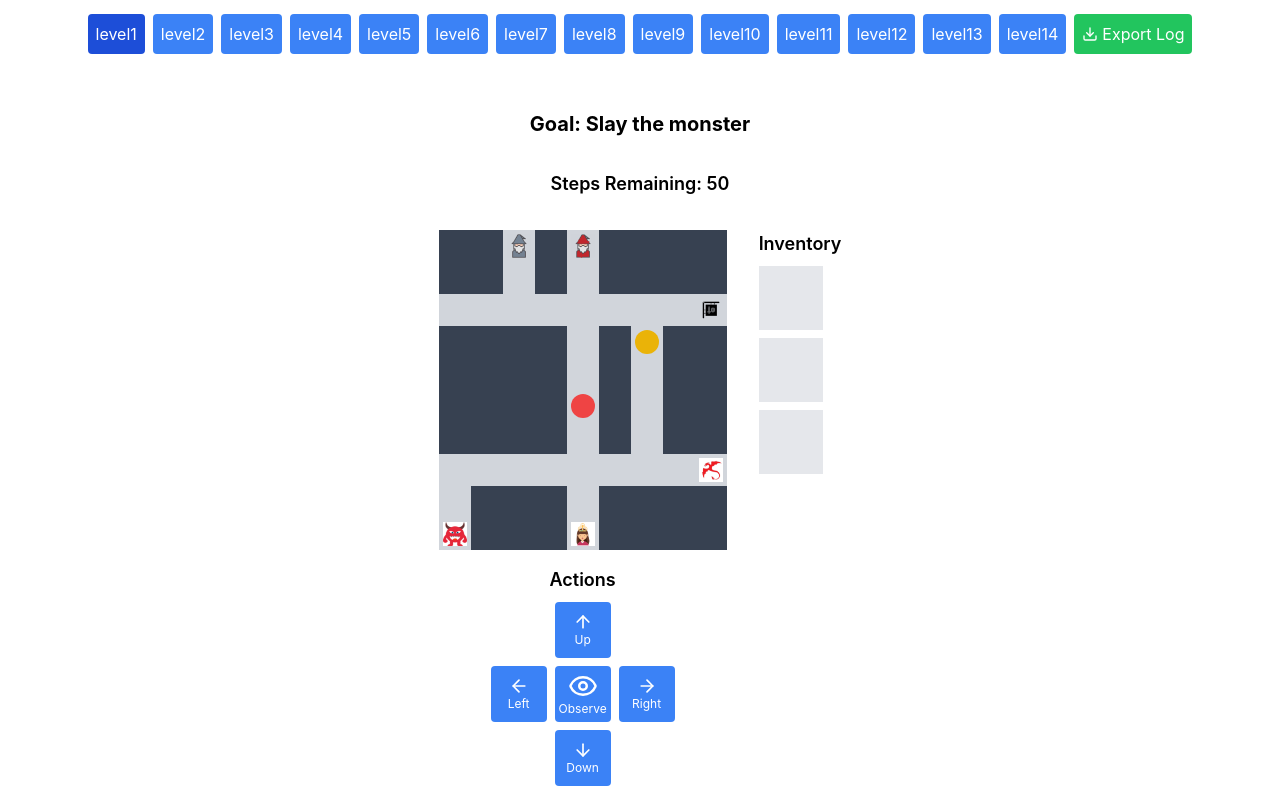
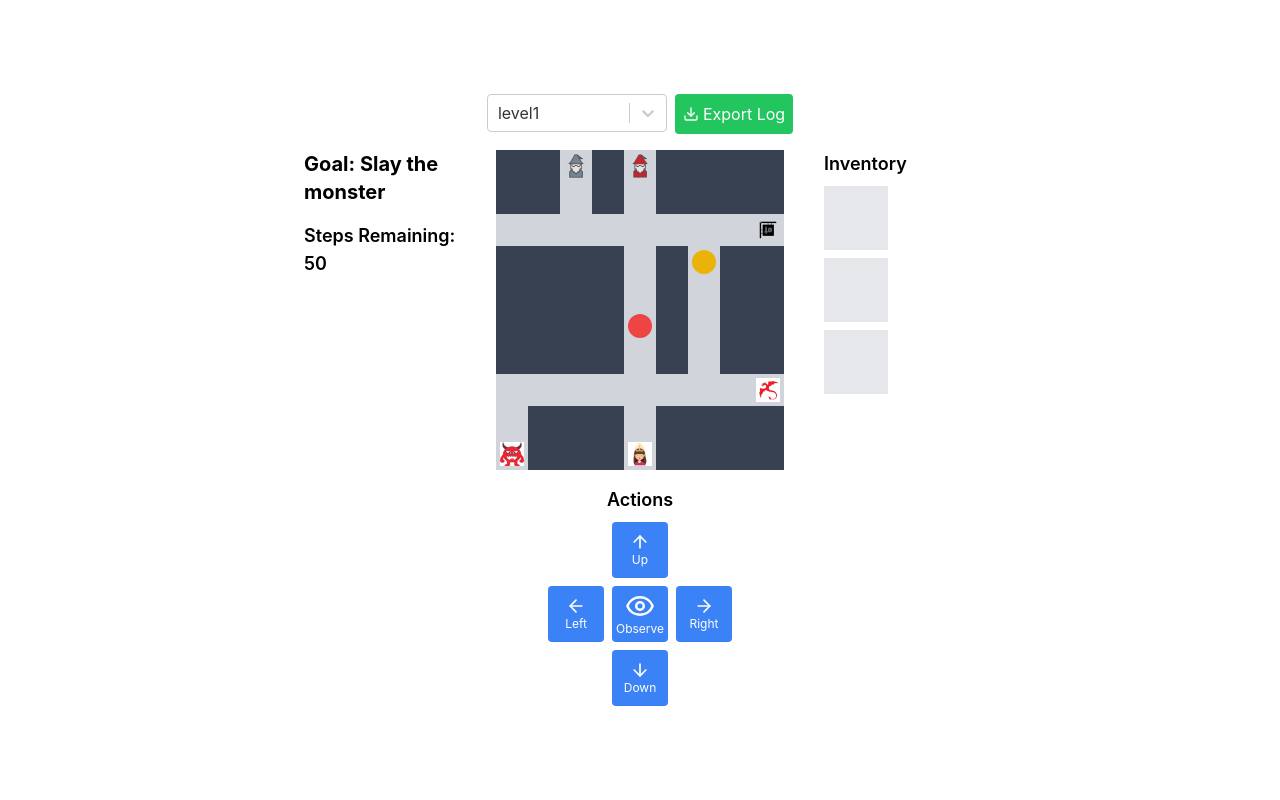
Before and after one commit to heyodog0/grid_pilot, a React (Create React App) app: page / in a window 1280 px wide. Built offline with nearby package versions, Linux system fonts and the light colour scheme.

Commit message:
Update App.js

```diff
--- a/src/App.js
+++ b/src/App.js
@@ -1,5 +1,6 @@
 import React, { useState, useEffect, useCallback } from 'react';
-import { Sword, FlaskRound, Pill, ArrowUp, ArrowDown, ArrowLeft, ArrowRight, Eye, Download } from 'lucide-react';
+import { Sword, FlaskRound, Pill, ArrowUp, ArrowDown, ArrowLeft, ArrowRight, Eye, Download, Grid } from 'lucide-react';
+import SelectComponent from 'react-select';
 import mapData from './mapData';
 
 const GridGame = () => {
@@ -9,7 +10,7 @@ const GridGame = () => {
   const [actionLog, setActionLog] = useState([]);
   const [goalAchieved, setGoalAchieved] = useState(false);
   const [stepsRemaining, setStepsRemaining] = useState(100);
-  const [maxSteps] = useState(50);
+  const [maxSteps] = useState(100);
   const levels = Object.keys(mapData);
 
   useEffect(() => {
@@ -145,9 +146,9 @@ const GridGame = () => {
     });
   };
 
-  const handleLevelChange = (level) => {
-    setCurrentLevel(level);
-    setActionLog(prev => [...prev, { action: 'Level Changed', level, timestamp: new Date().toISOString() }]);
+  const handleLevelChange = (selectedOption) => {
+    setCurrentLevel(selectedOption.value);
+    setActionLog(prev => [...prev, { action: 'Level Changed', level: selectedOption.value, timestamp: new Date().toISOString() }]);
   };
 
   const exportActionLog = () => {
@@ -167,29 +168,30 @@ const GridGame = () => {
   const { player, npc, items, doors, sorcerers, blocks, inventory } = state;
   const goalTexts = ['Slay the dragon', 'Slay the monster', 'Save the princess'];
 
+  const levelOptions = levels.map(level => ({ value: level, label: level }));
   return (
-    <div className="flex flex-col items-center justify-center h-screen space-y-8">
-      <div className="flex flex-wrap justify-center space-x-2 mb-4">
-        {levels.map((level) => (
-          <button
-            key={level}
-            onClick={() => handleLevelChange(level)}
-            className={`p-2 ${currentLevel === level ? 'bg-blue-700' : 'bg-blue-500'} text-white rounded mb-2`}
-          >
-            {level}
-          </button>
-        ))}
-        <button onClick={exportActionLog} className="p-2 bg-green-500 text-white rounded flex items-center mb-2">
+    <div className="flex flex-col items-center justify-center h-screen">
+      <div className="flex justify-center space-x-2 mb-4">
+        <SelectComponent
+          value={{ value: currentLevel, label: currentLevel }}
+          onChange={handleLevelChange}
+          options={levelOptions}
+          className="w-[180px]"
+        />
+        <button onClick={exportActionLog} className="p-2 bg-green-500 text-white rounded flex items-center">
           <Download size={16} className="mr-1" /> Export Log
         </button>
       </div>
 
-      <div className="text-xl font-bold mb-4">Goal: {goalTexts[state.goal]}</div>
-      <div className="text-lg font-semibold mb-4">
-        Steps Remaining: {stepsRemaining}
-      </div>
-      <div className="flex space-x-8">
-        <div className="flex flex-col items-center">
+      <div className="flex justify-center items-start space-x-8 w-full max-w-2xl">
+        <div className="flex flex-col items-start w-1/4">
+          <div className="text-xl font-bold mb-4">Goal: {goalTexts[state.goal]}</div>
+          <div className="text-lg font-semibold mb-4">
+            Steps Remaining: {stepsRemaining/2}
+          </div>
+        </div>
+
+        <div className="flex flex-col items-center w-2/4">
           <div className="relative w-72 h-80 bg-gray-300 mb-4">
             {[...Array(90)].map((_, i) => {
               const x = i % 9, y = Math.floor(i / 9);
@@ -249,7 +251,7 @@ const GridGame = () => {
           </div>
         </div>
 
-        <div>
+        <div className="w-1/4">
           <h3 className="text-lg font-semibold mb-2">Inventory</h3>
           <div className="flex flex-col space-y-2">
             {['sword', 'potion', 'antidote'].map(item => (
@@ -266,7 +268,7 @@ const GridGame = () => {
       </div>
 
       {message && (
-        <div className="mt-4 p-2 border border-gray-300 rounded w-full h-16 flex items-center justify-center">
+        <div className="mt-4 p-2 border border-gray-300 rounded w-full max-w-2xl h-16 flex items-center justify-center">
           <p>{message}</p>
         </div>
       )}
@@ -274,4 +276,4 @@ const GridGame = () => {
   );
 };
 
-export default GridGame;
+export default GridGame
```
